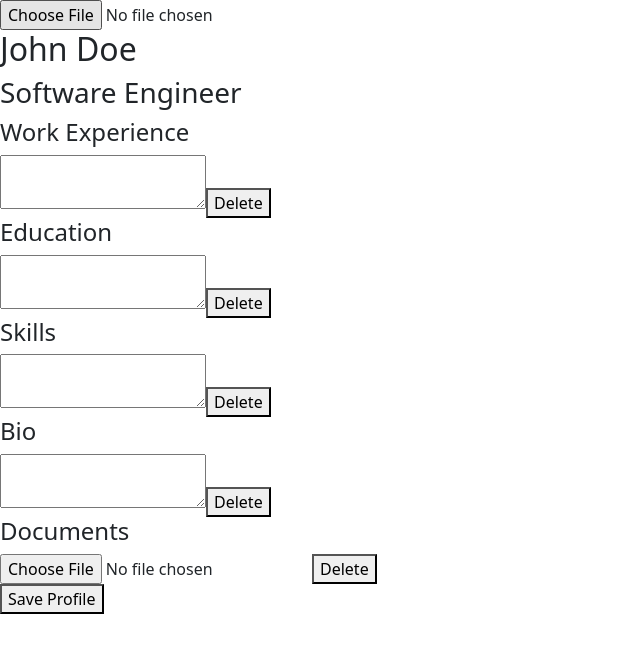
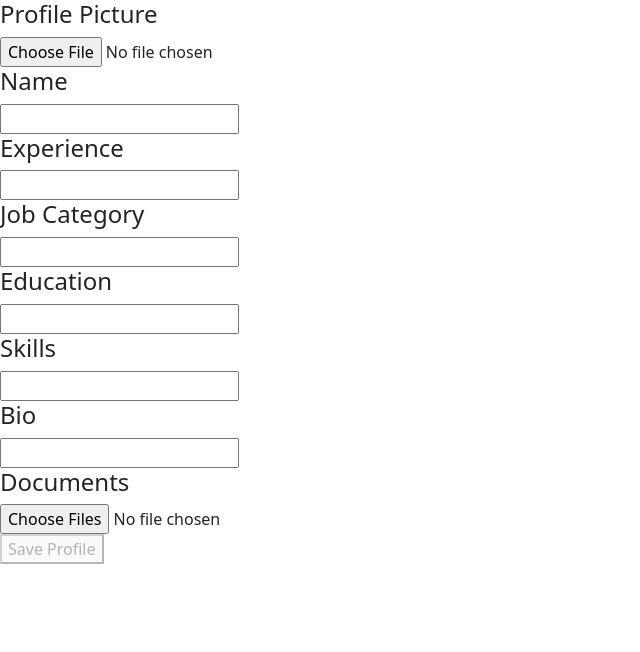
Before and after one commit to Pulse-Programmer/Main-Project-Frontend, a React (Create React App) app: page /jobseeker-profile in a window 1280 px wide. Shown: the top 652 px of the page, without its empty margins (0-640 px from the left). Built offline with nearby package versions, Linux system fonts and the light colour scheme.

Commit message:
intial commit

```diff
--- a/src/components/Profiles/JobSeekerProfile.jsx
+++ b/src/components/Profiles/JobSeekerProfile.jsx
@@ -1,143 +1,247 @@
 import React, { useState } from 'react';
 
-
-const JobSeekerProfile = () => {
-  const [profilePicture, setProfilePicture] = useState(null);
-  const [formData, setFormData] = useState({
-    experience: '',
-    education: '',
-    skills: '',
-    bio: '',
-    documents: null,
+function JobSeekerProfile() {
+  const [formValues, setFormValues] = useState({
+    name: "",
+    experience: "",
+    jobCategory: "",
+    education: "",
+    skills: "",
+    bio: "",
   });
 
+  const [profilePictureUrl, setProfilePictureUrl] = useState("");
+  const [documentsUrls, setDocumentsUrls] = useState([]);
+
+  // Handle input change
   const handleInputChange = (e) => {
     const { name, value } = e.target;
-    setFormData((prevData) => ({
-      ...prevData,
-      [name]: value,
-    }));
+    setFormValues((prevValues) => ({ ...prevValues, [name]: value }));
   };
 
-  const handleFileChange = (e) => {
-    const { name } = e.target;
+  // Handle file change for profile picture
+  const handleProfilePictureChange = (e) => {
     const file = e.target.files[0];
-    setFormData((prevData) => ({
-      ...prevData,
-      [name]: file,
-    }));
+    if (file) {
+      uploadFile(file).then(url => setProfilePictureUrl(url));
+    }
   };
 
-  const handleProfilePictureChange = (e) => {
-    setProfilePicture(e.target.files[0]);
+  // Handle file change for documents
+  const handleDocumentsChange = (e) => {
+    const files = Array.from(e.target.files);
+    const uploadPromises = files.map(file => uploadFile(file));
+
+    Promise.all(uploadPromises).then(urls => setDocumentsUrls(urls));
   };
 
-  const handleSubmit = (e) => {
+  // Upload a file to the server and return the URL
+  const uploadFile = async (file) => {
+    const formData = new FormData();
+    formData.append('file', file);
+
+    try {
+      const response = await fetch('http://localhost:3000/upload', {
+        method: 'POST',
+        body: formData,
+      });
+      if (!response.ok) {
+        throw new Error('File upload failed');
+      }
+      const data = await response.json();
+      return data.fileUrl; // Assuming the server returns the file URL
+    } catch (error) {
+      console.error('Error uploading file:', error);
+      return null;
+    }
+  };
+
+  // Validate form fields
+  const isFormValid = () => {
+    return (
+      formValues.name &&
+      formValues.experience &&
+      formValues.jobCategory &&
+      formValues.education &&
+      formValues.skills &&
+      formValues.bio
+    );
+  };
+
+  // Clear form fields
+  const clearForm = () => {
+    setFormValues({
+      name: "",
+      experience: "",
+      jobCategory: "",
+      education: "",
+      skills: "",
+      bio: "",
+    });
+    setProfilePictureUrl("");
+    setDocumentsUrls([]);
+  };
+
+  // Handle form submission
+  const handleSubmit = async (e) => {
     e.preventDefault();
-    const data = new FormData();
-    data.append('profilePicture', profilePicture);
-    data.append('experience', formData.experience);
-    data.append('education', formData.education);
-    data.append('skills', formData.skills);
-    data.append('bio', formData.bio);
-    if (formData.documents) {
-      data.append('documents', formData.documents);
+
+    if (!isFormValid()) {
+      alert('Please fill out all required fields.');
+      return;
     }
 
-    fetch('http://localhost:3000/update-profile', {
-      method: 'POST',
-      body: data,
-    })
-      .then((res) => {
-        if (!res.ok) {
-          throw new Error('Network response was not ok');
-        }
-        return res.json();
-      })
-      .then((data) => {
-        console.log('Profile updated successfully', data);
-      })
-      .catch((err) => {
-        console.error('Error updating profile', err);
-      });
+    // Create profile data with URLs
+    const profileData = {
+      name: formValues.name,
+      experience: formValues.experience,
+      jobCategory: formValues.jobCategory,
+      education: formValues.education,
+      skills: formValues.skills,
+      bio: formValues.bio,
+      profilePicture: profilePictureUrl,
+      documents: documentsUrls,
     };
 
-  const handleDelete = (field) => {
-    setFormData((prevData) => ({
-      ...prevData,
-      [field]: '',
-    }));
+    try {
+      const response = await fetch('http://localhost:3000/profiles', {
+        method: 'POST',
+        headers: {
+          'Content-Type': 'application/json',
+        },
+        body: JSON.stringify(profileData),
+      });
+
+      if (!response.ok) {
+        throw new Error('Profile creation failed');
+      }
+      await response.json();
+      alert('Profile created successfully!');
+
+      // Clear the form after successful submission
+      clearForm();
+    } catch (error) {
+      console.error('Error creating profile:', error.message);
+    }
   };
 
   return (
-    <div className='authict-page'>
+    <div className="authict-page">
       <div className="authic-page">
         <form className="profile-form" onSubmit={handleSubmit}>
-        <div className="profile-header">
-          <input type="file" onChange={handleProfilePictureChange} id="profilePicInput" className="hidden-input" />
-          {profilePicture && (
-            <img
-              src={URL.createObjectURL(profilePicture)}
-              alt="Profile Preview"
-              className="profile-picture"
+          <div className="profile-card">
+            <h4 className="card-title">Profile Picture</h4>
+            <input
+              type="file"
+              name="profilePicture"
+              onChange={handleProfilePictureChange}
+              className="card-content"
             />
+            {profilePictureUrl && (
+              <a
+                href={profilePictureUrl}
+                target="_blank"
+                rel="noopener noreferrer"
+                className="profile-picture-link"
+              >
+                View Profile Picture
+              </a>
             )}
-          <div className="profile-info">
-            <h2 className="profile-name">John Doe</h2>
-            <h3 className="profile-title">Software Engineer</h3>
-          </div>
           </div>
           <div className="profile-card">
-          <h4 className="card-title">Work Experience</h4>
-          <textarea
+            <h4 className="card-title">Name</h4>
+            <input
+              type="text"
+              name="name"
+              value={formValues.name}
+              onChange={handleInputChange}
               className="card-content"
+              required
+            />
+          </div>
+          <div className="profile-card">
+            <h4 className="card-title">Experience</h4>
+            <input
+              type="text"
               name="experience"
-            value={formData.experience}
+              value={formValues.experience}
               onChange={handleInputChange}
+              className="card-content"
+              required
             />
-          <button className="add-button" type="button" onClick={() => handleDelete('experience')}>Delete</button>
+          </div>
+          <div className="profile-card">
+            <h4 className="card-title">Job Category</h4>
+            <input
+              type="text"
+              name="jobCategory"
+              value={formValues.jobCategory}
+              onChange={handleInputChange}
+              className="card-content"
+              required
+            />
           </div>
           <div className="profile-card">
             <h4 className="card-title">Education</h4>
-          <textarea
+            <input
+              type="text"
+              name="education"
+              value={formValues.education}
+              onChange={handleInputChange}
               className="card-content"
-            name="education"
-            value={formData.education}
-            onChange={handleInputChange}
+              required
             />
-          <button className="add-button" type="button" onClick={() => handleDelete('education')}>Delete</button>
           </div>
           <div className="profile-card">
             <h4 className="card-title">Skills</h4>
-          <textarea
+            <input
+              type="text"
+              name="skills"
+              value={formValues.skills}
+              onChange={handleInputChange}
               className="card-content"
-            name="skills"
-            value={formData.skills}
-            onChange={handleInputChange}
+              required
             />
-          <button className="add-button" type="button" onClick={() => handleDelete('skills')}>Delete</button>
           </div>
           <div className="profile-card">
             <h4 className="card-title">Bio</h4>
-          <textarea
+            <input
+              type="text"
+              name="bio"
+              value={formValues.bio}
+              onChange={handleInputChange}
               className="card-content"
-            name="bio"
-            value={formData.bio}
-            onChange={handleInputChange}
+              required
             />
-          <button className="add-button" type="button" onClick={() => handleDelete('bio')}>Delete</button>
           </div>
           <div className="profile-card">
             <h4 className="card-title">Documents</h4>
-          <input className="card-content" type="file" name="documents" onChange={handleFileChange} />
-          {formData.documents && <p className="document-name">{formData.documents.name}</p>}
-          <button className="add-button" type="button" onClick={() => handleDelete('documents')}>Delete</button>
+            <input
+              type="file"
+              name="documents"
+              multiple
+              onChange={handleDocumentsChange}
+              className="card-content"
+            />
+            {documentsUrls.length > 0 && documentsUrls.map((url, index) => (
+              <a
+                key={index}
+                href={url}
+                target="_blank"
+                rel="noopener noreferrer"
+                className="document-link"
+              >
+                View Document {index + 1}
+              </a>
+            ))}
           </div>
-        <button type="submit" className="save-button">Save Profile</button>
+          <button type="submit" className="save-button" disabled={!isFormValid()}>
+            Save Profile
+          </button>
         </form>
       </div>
     </div>
   );
-};
+}
 
 export default JobSeekerProfile;
```
Lines whose indentation alone changed are shown as unchanged.
